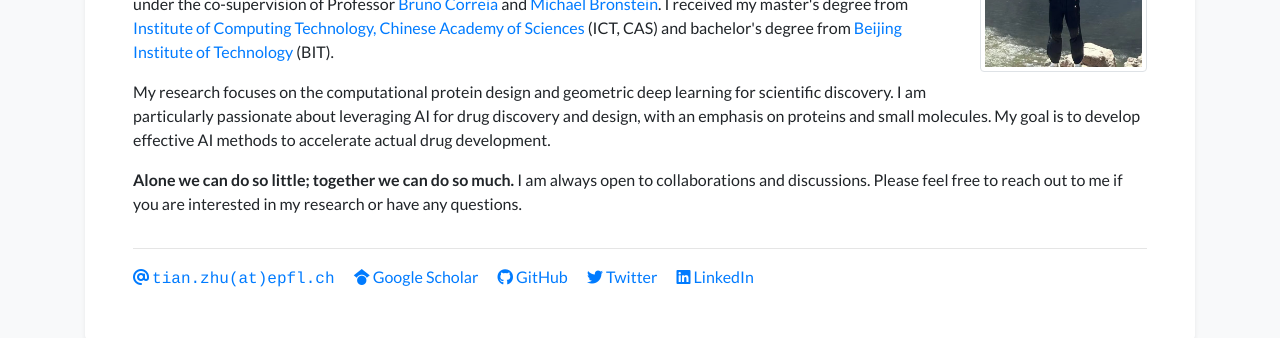
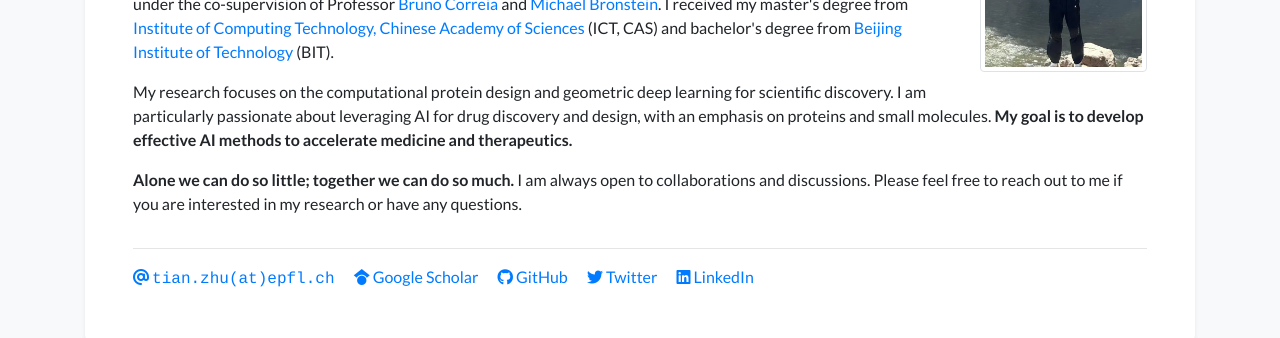
Before and after one commit to TianZhuAI4S/TianZhuAI4S.github.io, a Jekyll site: the page built from index.html, in a window 1280 px wide and 1400 px high. Shown: the part 256-594 px from the top of the window. Built offline with Jekyll 4.4.1, drawn with Linux system fonts in a browser that asks for light colours; nearby versions of some CDN libraries; a style sheet for code colours, icons or effects is not loaded.

Commit message:
revise my profile

```diff
--- a/_data/profile.yml
+++ b/_data/profile.yml
@@ -26,7 +26,7 @@ short_bio: >-
     I am Tian Zhu (朱天 in Chinese), an incoming PhD candidate at <a href="https://www.epfl.ch/labs/lpdi" target="_blank">LPDI group, École Polytechnique Fédérale de Lausanne</a> under the co-supervision of Professor <a href="https://scholar.google.ch/citations?user=Va246xYAAAAJ&hl=en" target="_blank">Bruno Correia</a> and <a href="https://www.cs.ox.ac.uk/people/michael.bronstein/" target="_blank">Michael Bronstein</a>. I received my master's degree from <a href="http://www.ict.cas.cn" target="_blank">Institute of Computing Technology, Chinese Academy of Sciences</a> (ICT, CAS) and bachelor's degree from <a href="https://english.bit.edu.cn" target="_blank">Beijing Institute of Technology</a> (BIT).
   </p>
   <p>
-    My research focuses on the computational protein design and geometric deep learning for scientific discovery. I am particularly passionate about leveraging AI for drug discovery and design, with an emphasis on proteins and small molecules. My goal is to develop effective AI methods to accelerate actual drug development.
+    My research focuses on the computational protein design and geometric deep learning for scientific discovery. I am particularly passionate about leveraging AI for drug discovery and design, with an emphasis on proteins and small molecules. <strong>My goal is to develop effective AI methods to accelerate medicine and therapeutics.</strong>
   </p>
   <p>
     <strong>Alone we can do so little; together we can do so much.</strong> I am always open to collaborations and discussions. Please feel free to reach out to me if you are interested in my research or have any questions.
```
Also changed, not shown: _publications/2024/2024-pub-GTAM.md (+1 -1 lines), _publications/2025/2025-pub-GGFlow.md (+2 -1 lines).
